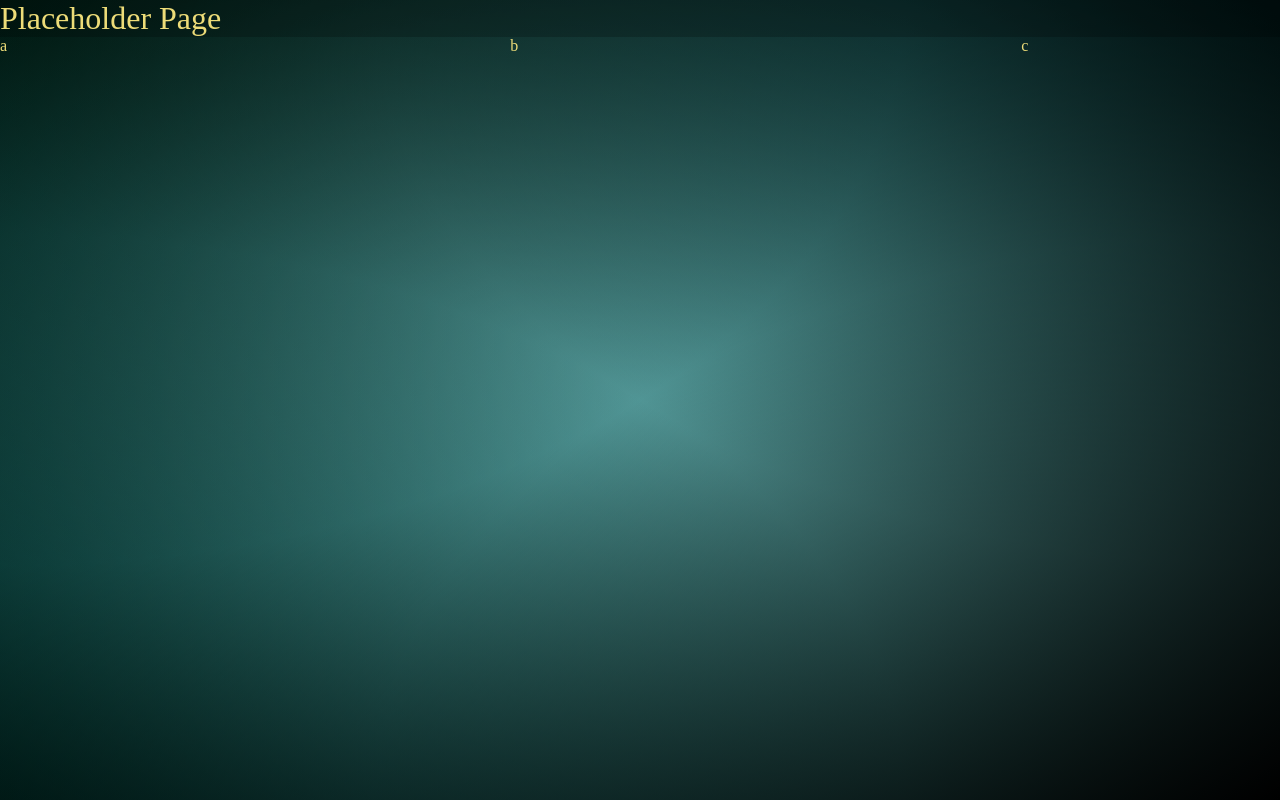
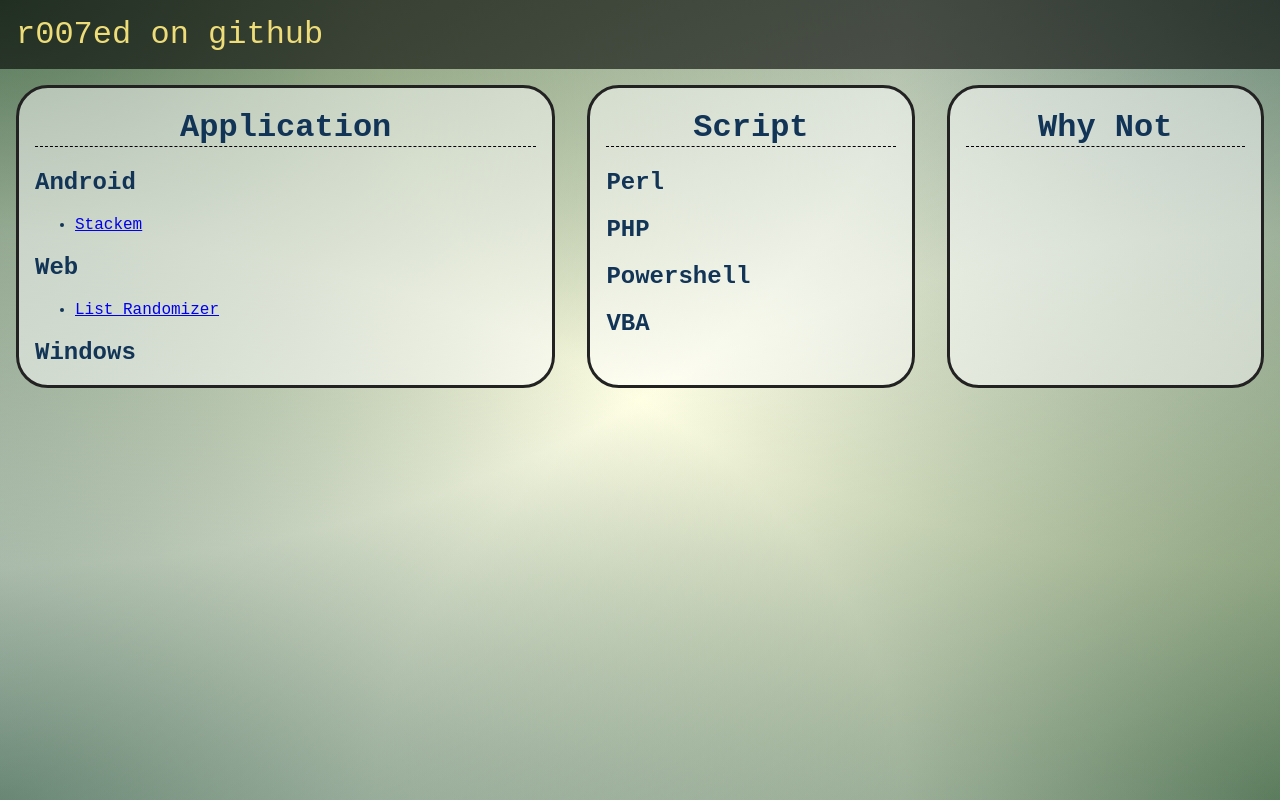
Before and after one commit to r007ed/r007ed.github.io, a plain HTML site: page index.html in a window 1280 px wide. Drawn offline with Linux system fonts and the light colour scheme.

Commit message:
First Content
link to Stackem
Link to List Random
Script names added as place holders.
Flexbox modified to hopefully remove right and left from being locked
together.

```diff
--- a/index.html
+++ b/index.html
@@ -4,11 +4,11 @@
   <title>r007ed</title>
   <style>
   html{
-    background:#333;
-    background: radial-gradient(at top left, rgba(0,50,20,.25), rgba(0,100,100,.25), black) fixed,
-    radial-gradient(at bottom left, rgba(0,50,20,.25), rgba(0,100,100,.25), black) fixed,
-    radial-gradient(at bottom right, rgba(0,50,20,.25), rgba(0,100,100,.25), black) fixed,
-    radial-gradient(at top right, rgba(0,50,20,.25), rgba(0,100,100,.25), black) fixed;
+    background:#EFE;
+    background: radial-gradient(at top left, rgba(0,50,20,.5), rgba(255,255,255,.25), rgba(0,50,20,.25)) fixed,
+    radial-gradient(at bottom left, rgba(0,50,20,.5), rgba(255,255,255,.25), rgba(0,50,20,.25)) fixed,
+    radial-gradient(at bottom right, rgba(0,50,20,.5), rgba(255,255,255,.25), rgba(0,50,20,.25)) fixed,
+    radial-gradient(at top right, rgba(0,50,20,.5), rgba(255,255,0,.25), rgba(0,50,20,.25)) fixed;
     background-size: cover;
   }
 
@@ -17,12 +17,14 @@
     padding:0px;
     color:#EDDC78;
     font-size:16px;
+    font-family:monospace;
   }
   header{
     margin:0px;
     font-size:2em;
     background-color: #111111;
-    background-color: rgba(0,0,0,0.2);
+    background-color: rgba(0,0,0,0.6);
+    padding:0.5em;
   }
   .fb{
     display: flex;
@@ -33,19 +35,53 @@
   .fg2{
     flex-grow: 2;
   }
+  .pane{
+    padding:0 1em;
+    border:3px solid #222;
+    border-radius:2em;
+    margin:1em;
+    background-color: #EFEFEF;
+    background-color: rgba(255,255,255,.5);
+    color:#123456;
+  }
+  .pane h1{
+    text-align: center;
+    border-bottom:1px dashed #000;
+  }
   </style>
 </head>
 <body>
   <header class="fb">
   <div class="fg1">
-    Placeholder Page
+    r007ed on github
   </div>
   </header>
   <nav></nav>
   <div class="fb">
-    <div class="fg2" style="border=:1px solid #EEE;">a</div>
-    <div class="fg2" style="border=:1px solid #EEE;">b</div>
-    <div class="fg1" style="border=:1px solid #EEE;">c</div>
+    <div class="fg2 pane" style="border=:1px solid #EEE;">
+      <h1>Application</h1>
+      <h2>Android</h2>
+      <ul>
+        <li><a href="https://play.google.com/store/apps/details?id=com.parxmedia.stackem&hl=en">Stackem</a></li>
+      </ul>
+      <h2>Web</h2>
+      <ul>
+        <li><a href="http://www.parxmedia.com/app/listRandom/">List Randomizer</a></li>
+      </ul>
+      <h2>Windows</h2>
+    </div>
+    <div class="fb fg2">
+      <div class="fg1 pane" style="border=:1px solid #EEE;">
+        <h1>Script</h1>
+        <h2>Perl</h2>
+        <h2>PHP</h2>
+        <h2>Powershell</h2>
+        <h2>VBA</h2>
+      </div>
+      <div class="fg1 pane" style="border=:1px solid #EEE;">
+        <h1>Why Not</h1>
+      </div>
+    </div>
   </div>
 
 </body>
```
